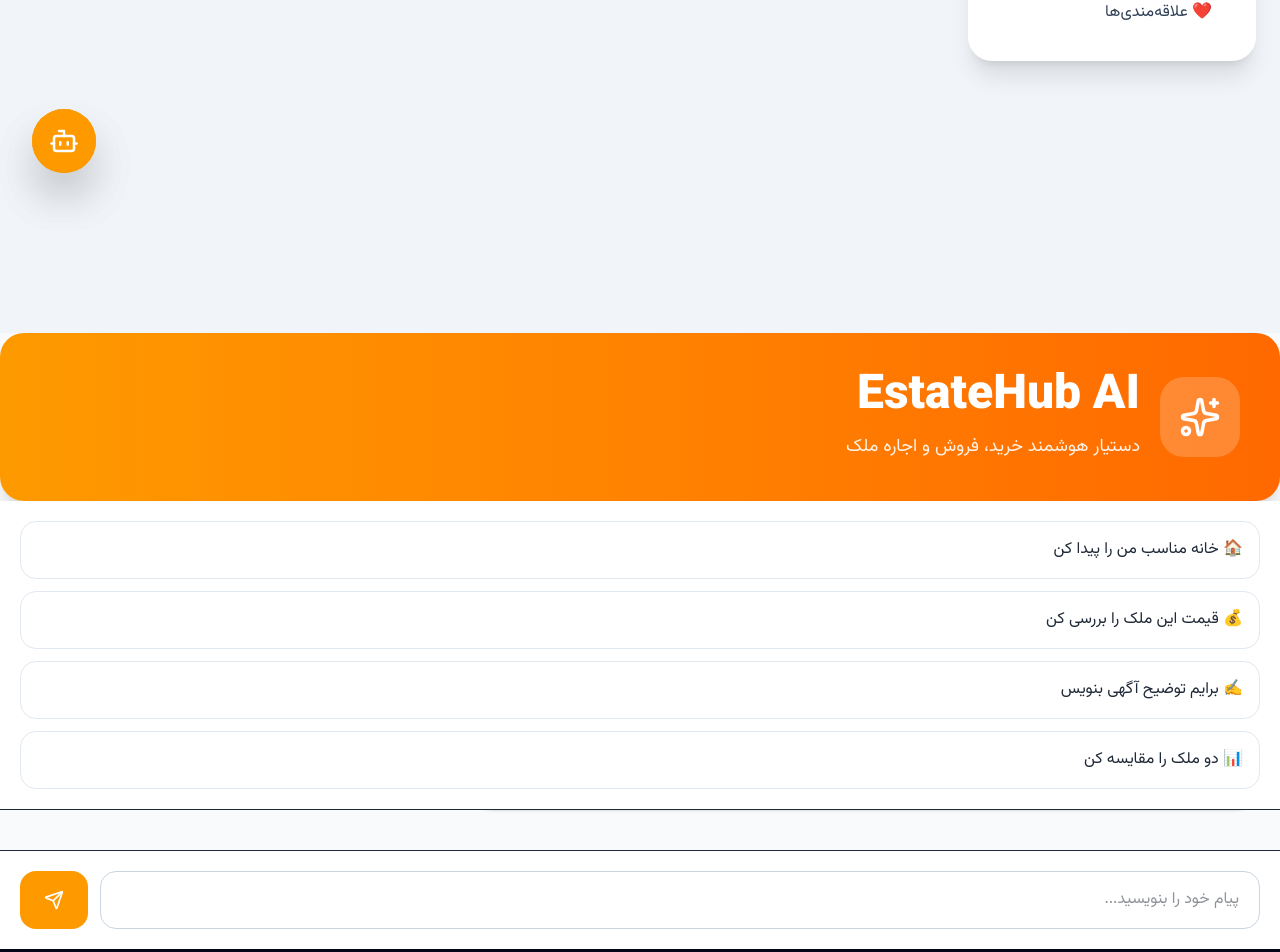
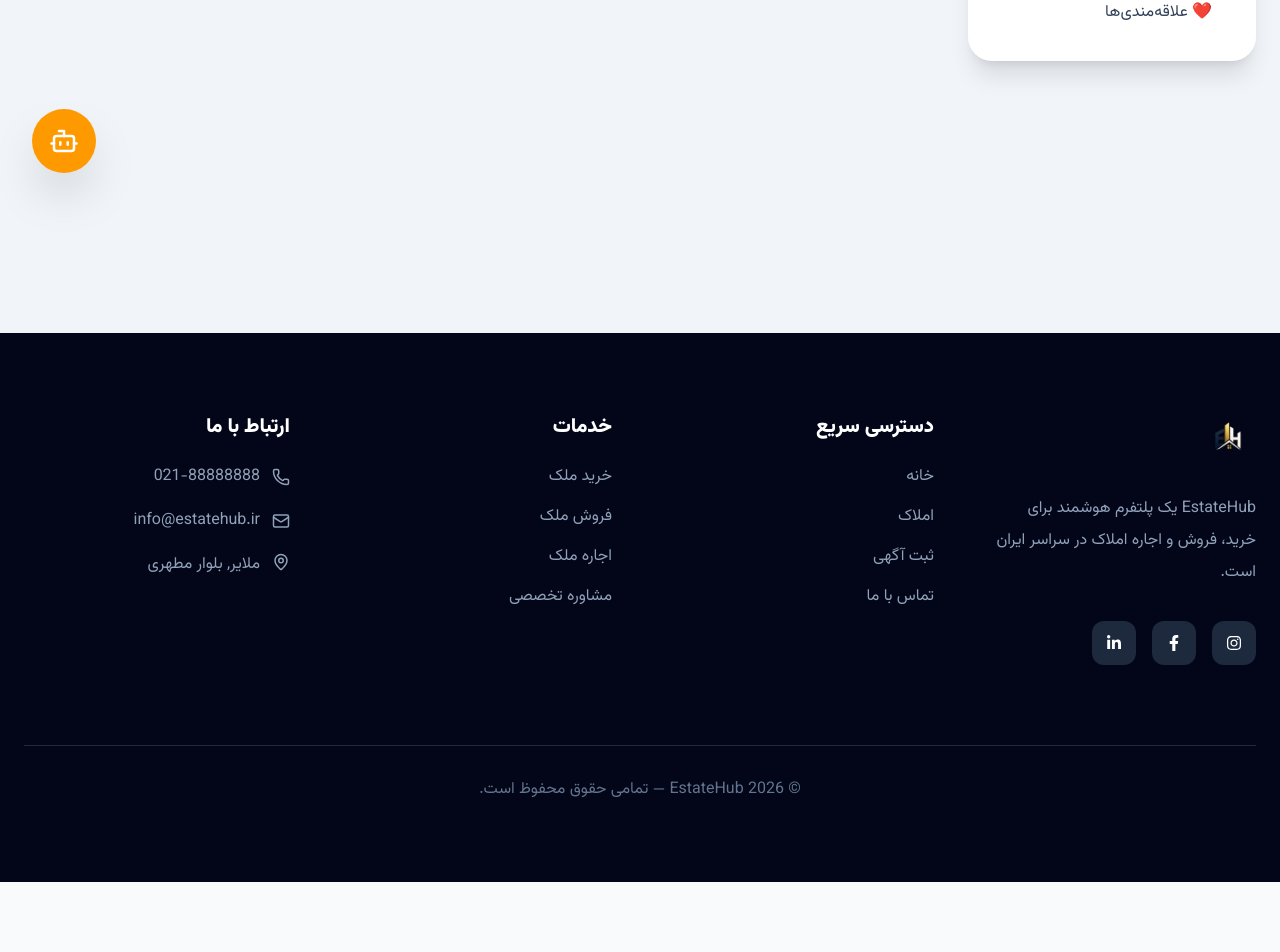
Before and after one commit to parisaoncs50p/EstateHub, a React (Vite) app: page /dashboard in a window 1280 px wide. Shown: the part 595-1547 px from the top of the page. After the commit the page ends 1477 px from the top, so only its background shows below. Built offline with nearby package versions, Linux system fonts and the light colour scheme; sample sign-in values are in the browser's storage.

Commit message:
feat: add featured properties section

```diff
--- a/src/App.jsx
+++ b/src/App.jsx
@@ -1,10 +1,6 @@
 
-import AI from "./pages/AI";
+
 import AIAssistant from "./components/ai/AIAssistant";
-import { useState } from "react";
-
-import AIButton from "./components/ai/AIButton";
-import AIChat from "./components/ai/AIChat";
 import ProtectedRoute from "./components/auth/ProtectedRoute";
 import Dashboard from "./pages/Dashboard";
 import DashboardHome from "./pages/DashboardHome";
@@ -27,7 +23,7 @@
 import NotFound from "./pages/NotFound";
 
 function App() {
-  const [openAI, setOpenAI] = useState(false);
+
   return (
     <>
       <Navbar />
@@ -67,10 +63,6 @@
           element={<VerifyCode />}
         />
 
-        <Route
-          path="/ai"
-          element={<AI />}
-        />
 
         <Route path="/contact" element={<Contact />} />
 
@@ -99,14 +91,7 @@
           element={<NotFound />}
         />
       </Routes>
-      <AIButton
-          onClick={() => setOpenAI(true)}
-        />
 
-        <AIChat
-          open={openAI}
-          onClose={() => setOpenAI(false)}
-        />
       <Footer />
       <AIAssistant />
     </>
--- a/src/components/ai/AIAssistant.jsx
+++ b/src/components/ai/AIAssistant.jsx
@@ -1,49 +1,61 @@
 
 import { useState } from "react";
-import { Bot, X } from "lucide-react";
+import { useLocation } from "react-router-dom";
+import { Bot } from "lucide-react";
+
+import AIWelcome from "./AIWelcome";
 import AIChat from "./AIChat";
 
 function AIAssistant() {
+  const location = useLocation();
+
   const [open, setOpen] = useState(false);
+
+  // صفحاتی که AI نمایش داده نشود
+  const hiddenPages = ["/login", "/register", "/verify"];
+
+  if (hiddenPages.includes(location.pathname)) {
+    return null;
+  }
 
   return (
     <>
-
-      {open && (
-        <div className="fixed bottom-24 left-8 z-[9999] h-[600px] w-[400px] overflow-hidden rounded-3xl bg-white shadow-2xl">
-
-          <div className="flex items-center justify-between bg-amber-500 px-6 py-5 text-white">
-
-            <div>
-
-              <h2 className="text-xl font-black">
-                EstateHub AI
-              </h2>
-
-              <p className="text-sm opacity-80">
-                دستیار هوشمند املاک
-              </p>
-
-            </div>
-
-            <button onClick={() => setOpen(false)}>
-              <X />
-            </button>
-
-          </div>
-
-          <AIChat />
-
-        </div>
+      {/* پیام خوش‌آمدگویی فقط صفحه اصلی */}
+      {!open && location.pathname === "/" && (
+        <AIWelcome onOpen={() => setOpen(true)} />
       )}
 
+      {/* پنجره چت */}
+      <AIChat
+        open={open}
+        onClose={() => setOpen(false)}
+      />
+
+      {/* دکمه شناور */}
       <button
-        onClick={() => setOpen(!open)}
-        className="fixed bottom-8 left-8 z-[9999] flex h-16 w-16 items-center justify-center rounded-full bg-amber-500 text-white shadow-2xl transition hover:scale-110"
+        onClick={() => setOpen((prev) => !prev)}
+        className="
+          fixed
+          bottom-8
+          left-8
+          z-[99999]
+          flex
+          h-16
+          w-16
+          items-center
+          justify-center
+          rounded-full
+          bg-amber-500
+          text-white
+          shadow-2xl
+          transition
+          duration-300
+          hover:scale-110
+          hover:bg-amber-600
+        "
       >
         <Bot size={30} />
       </button>
-
     </>
   );
 }
--- a/src/components/ai/AIButton.jsx
+++ b/src/components/ai/AIButton.jsx
@@ -1,7 +1,7 @@
 
 import { Bot } from "lucide-react";
 
-function AIButton({ onClick }) {
+function AIButton({ open, onClick }) {
   return (
     <button
       onClick={onClick}
@@ -9,7 +9,7 @@
       fixed
       bottom-8
       left-8
-      z-[999]
+      z-[9999]
       flex
       h-16
       w-16
@@ -23,9 +23,13 @@
       duration-300
       hover:scale-110
       hover:bg-amber-600
+      active:scale-95
       "
     >
-      <Bot size={30} />
+      <Bot
+        size={30}
+        className={open ? "rotate-12 transition" : "transition"}
+      />
     </button>
   );
 }
--- a/src/components/ai/AIChat.jsx
+++ b/src/components/ai/AIChat.jsx
@@ -1,123 +1,137 @@
 
-import { useEffect, useRef, useState } from "react";
+import { useState, useRef, useEffect } from "react";
 import { Send } from "lucide-react";
 
 import AIHeader from "./AIHeader";
+import AISuggestions from "./AISuggestions";
 import AIMessage from "./AIMessage";
-import AISuggestions from "./AISuggestions";
-import AITyping from "./AITyping";
 
-function AIChat() {
-  const [messages, setMessages] = useState([
-    {
-      role: "assistant",
-      content:
-        "سلام 👋\nمن دستیار هوشمند EstateHub هستم.\nهر سوالی درباره خرید، فروش یا اجاره ملک داشته باشید از من بپرسید.",
-    },
-  ]);
+function AIChat({ open, onClose }) {
+  const [messages, setMessages] = useState([]);
 
-  const [text, setText] = useState("");
-  const [typing, setTyping] = useState(false);
+  const [input, setInput] = useState("");
 
-  const bottomRef = useRef(null);
+  const [chatting, setChatting] = useState(false);
+
+  const messagesEndRef = useRef(null);
 
   useEffect(() => {
-    bottomRef.current?.scrollIntoView({
+    messagesEndRef.current?.scrollIntoView({
       behavior: "smooth",
     });
-  }, [messages, typing]);
+  }, [messages]);
 
-  const fakeAnswer = (question) => {
-    if (question.includes("خانه")) {
-      return "برای پیدا کردن خانه مناسب، لطفاً بودجه، شهر و متراژ موردنظرتان را بگویید.";
-    }
+  if (!open) return null;
 
-    if (question.includes("قیمت")) {
-      return "برای بررسی قیمت، لینک یا مشخصات ملک را ارسال کنید.";
-    }
-
-    if (question.includes("آگهی")) {
-      return "حتماً، مشخصات ملک را بدهید تا یک متن حرفه‌ای برای آگهی بنویسم.";
-    }
-
-    if (question.includes("مقایسه")) {
-      return "مشخصات دو ملک را ارسال کنید تا آن‌ها را کامل مقایسه کنم.";
-    }
-
-    return "در نسخه نهایی این بخش به ChatGPT متصل خواهد شد.";
-  };
-
-  const sendMessage = (value = text) => {
-    if (!value.trim()) return;
+  const handleSuggestion = (text) => {
+    setChatting(true);
 
     const userMessage = {
       role: "user",
-      content: value,
+      text,
     };
 
-    setMessages((prev) => [...prev, userMessage]);
+    const aiMessage = {
+      role: "assistant",
+      text:
+        "این بخش در حال حاضر آزمایشی است. بعداً به OpenAI یا Gemini متصل خواهد شد.",
+    };
 
-    setText("");
+    setMessages([userMessage, aiMessage]);
+  };
 
-    setTyping(true);
+  const handleSend = () => {
+    if (!input.trim()) return;
 
-    setTimeout(() => {
-      setTyping(false);
+    setChatting(true);
+
+    const userMessage = {
+      role: "user",
+      text: input,
+    };
+
+    const aiMessage = {
+      role: "assistant",
+      text:
+        "پیام دریافت شد. در نسخه بعدی پاسخ واقعی هوش مصنوعی نمایش داده خواهد شد.",
+    };
 
     setMessages((prev) => [
       ...prev,
-        {
-          role: "assistant",
-          content: fakeAnswer(value),
-        },
+      userMessage,
+      aiMessage,
     ]);
-    }, 1200);
+
+    setInput("");
   };
 
   return (
-    <div className="flex h-[600px] flex-col bg-slate-50">
+    <div
+      className="
+      fixed
+      bottom-28
+      left-8
+      z-[99999]
+      flex
+      h-[520px]
+      w-[420px]
+      flex-col
+      overflow-hidden
+      rounded-3xl
+      bg-white
+      shadow-2xl
+      "
+    >
+      <AIHeader
+        chatting={chatting}
+        onBack={() => {
+          setMessages([]);
+          setChatting(false);
+        }}
+        onClose={onClose}
+      />
 
-      <AIHeader />
+      <div className="flex-1 overflow-y-auto bg-slate-50 p-5">
 
-      {messages.length === 1 && (
-        <div className="border-b bg-white p-5">
-          <AISuggestions onSelect={sendMessage} />
-        </div>
-      )}
-
-      <div className="flex-1 space-y-5 overflow-y-auto p-5">
-
+        {!chatting ? (
+          <AISuggestions
+            onSelect={handleSuggestion}
+          />
+        ) : (
+          <>
             {messages.map((msg, index) => (
               <AIMessage
                 key={index}
-            message={msg}
+                role={msg.role}
+                text={msg.text}
               />
             ))}
 
-        {typing && <AITyping />}
-
-        <div ref={bottomRef}></div>
-
+            <div ref={messagesEndRef} />
+          </>
+        )}
       </div>
 
-      <div className="border-t bg-white p-5">
+      <div className="border-t bg-white p-4">
 
-        <div className="flex gap-3">
+        <div className="flex items-center gap-3">
 
           <input
-            type="text"
-            value={text}
-            placeholder="پیام خود را بنویسید..."
-            onChange={(e) => setText(e.target.value)}
+            value={input}
+            onChange={(e) =>
+              setInput(e.target.value)
+            }
             onKeyDown={(e) =>
-              e.key === "Enter" && sendMessage()
+              e.key === "Enter" &&
+              handleSend()
             }
-            className="flex-1 rounded-2xl border border-slate-300 px-5 py-4 outline-none transition focus:border-amber-500"
+            placeholder="پیام خود را بنویس..."
+            className="flex-1 rounded-2xl border p-3 outline-none focus:border-amber-500"
           />
 
           <button
-            onClick={() => sendMessage()}
-            className="rounded-2xl bg-amber-500 px-6 text-white transition hover:bg-amber-600"
+            onClick={handleSend}
+            className="rounded-2xl bg-amber-500 p-3 text-white transition hover:bg-amber-600"
           >
             <Send size={20} />
           </button>
--- a/src/components/ai/AIHeader.jsx
+++ b/src/components/ai/AIHeader.jsx
@@ -1,32 +1,58 @@
 
-import { Sparkles } from "lucide-react";
+import {
+  ArrowRight,
+  X,
+  Bot,
+} from "lucide-react";
 
-function AIHeader() {
+function AIHeader({
+  chatting,
+  onBack,
+  onClose,
+}) {
   return (
-    <div className="rounded-3xl bg-gradient-to-r from-amber-500 to-orange-500 p-10 text-white shadow-xl">
+    <div className="flex items-center justify-between bg-amber-500 px-5 py-4 text-white">
 
-      <div className="flex items-center gap-5">
+      <div className="flex items-center gap-3">
 
-        <div className="flex h-20 w-20 items-center justify-center rounded-3xl bg-white/20">
+        {chatting && (
 
-          <Sparkles size={42} />
+          <button
+            onClick={onBack}
+            className="transition hover:scale-110"
+          >
+            <ArrowRight size={22} />
+          </button>
+
+        )}
+
+        <div className="flex h-11 w-11 items-center justify-center rounded-full bg-white/20">
+
+          <Bot size={22} />
 
         </div>
 
         <div>
 
-          <h1 className="text-5xl font-black">
+          <h2 className="font-black">
             EstateHub AI
-          </h1>
+          </h2>
 
-          <p className="mt-3 text-lg text-white/90">
-            دستیار هوشمند خرید، فروش و اجاره ملک
+          <p className="text-xs opacity-80">
+            دستیار هوشمند املاک
           </p>
 
         </div>
 
       </div>
 
+      <button
+        onClick={onClose}
+        className="transition hover:rotate-90"
+      >
+        <X size={22} />
+      </button>
+
     </div>
   );
 }
--- a/src/components/ai/AIMessage.jsx
+++ b/src/components/ai/AIMessage.jsx
@@ -1,21 +1,28 @@
 
-function AIMessage({ message }) {
-  const ai = message.role === "assistant";
+function AIMessage({ role, text }) {
+  const isUser = role === "user";
 
   return (
     <div
-      className={`flex ${
-        ai ? "justify-start" : "justify-end"
+      className={`mb-5 flex ${
+        isUser ? "justify-end" : "justify-start"
       }`}
     >
       <div
-        className={`max-w-[80%] rounded-3xl px-5 py-4 leading-8 shadow ${
-          ai
-            ? "bg-white text-slate-800"
-            : "bg-amber-500 text-white"
-        }`}
+        className={`
+          max-w-[85%]
+          rounded-2xl
+          px-5
+          py-4
+          shadow
+          ${
+            isUser
+              ? "bg-amber-500 text-white rounded-br-md"
+              : "bg-white text-slate-700 rounded-bl-md"
+          }
+        `}
       >
-        {message.content}
+        {text}
       </div>
     </div>
   );
--- a/src/components/ai/AISuggestions.jsx
+++ b/src/components/ai/AISuggestions.jsx
@@ -1,24 +1,68 @@
 
 function AISuggestions({ onSelect }) {
-  const list = [
-    "🏠 خانه مناسب من را پیدا کن",
-    "💰 قیمت این ملک را بررسی کن",
-    "✍️ برایم توضیح آگهی بنویس",
-    "📊 دو ملک را مقایسه کن",
+  const suggestions = [
+    {
+      icon: "🏠",
+      text: "خانه مناسب من را پیدا کن",
+    },
+    {
+      icon: "💰",
+      text: "قیمت این ملک مناسب است؟",
+    },
+    {
+      icon: "📊",
+      text: "دو ملک را مقایسه کن",
+    },
+    {
+      icon: "✍️",
+      text: "برایم متن آگهی بنویس",
+    },
   ];
 
   return (
-    <div className="grid gap-3">
+    <div className="space-y-4">
 
-      {list.map((item) => (
-        <button
-          key={item}
-          onClick={() => onSelect(item)}
-          className="rounded-2xl border border-slate-200 bg-white p-4 text-right transition hover:border-amber-500 hover:bg-amber-50"
-        >
-          {item}
-        </button>
-      ))}
+      <h2 className="text-center text-xl font-black text-slate-700">
+        سلام 👋
+      </h2>
+
+      <p className="text-center text-slate-500">
+        امروز چطور می‌توانم کمکت کنم؟
+      </p>
+
+      <div className="mt-8 grid gap-4">
+
+        {suggestions.map((item) => (
+          <button
+            key={item.text}
+            onClick={() => onSelect(item.text)}
+            className="
+            flex
+            items-center
+            gap-4
+            rounded-2xl
+            border
+            border-slate-200
+            bg-white
+            p-4
+            text-right
+            transition
+            duration-300
+            hover:border-amber-500
+            hover:bg-amber-50
+            "
+          >
+            <span className="text-2xl">
+              {item.icon}
+            </span>
+
+            <span className="font-bold text-slate-700">
+              {item.text}
+            </span>
+          </button>
+        ))}
+
+      </div>
 
     </div>
   );
--- /dev/null
+++ b/src/components/ai/AIWelcome.jsx
@@ -0,0 +1,59 @@
+
+import { Sparkles } from "lucide-react";
+
+function AIWelcome({ onOpen }) {
+  return (
+    <div
+      onClick={onOpen}
+      className="
+      fixed
+      bottom-10
+      left-28
+      z-[9998]
+      cursor-pointer
+      rounded-2xl
+      bg-white
+      px-5
+      py-4
+      shadow-2xl
+      transition
+      duration-300
+      hover:-translate-y-1
+      hover:shadow-amber-300
+      animate-[fadeIn_.5s]
+      "
+    >
+      <div className="flex items-center gap-3">
+
+        <div className="flex h-11 w-11 items-center justify-center rounded-full bg-amber-100">
+
+          <Sparkles
+            size={20}
+            className="text-amber-500"
+          />
+
+        </div>
+
+        <div>
+
+          <h3 className="font-black text-slate-800">
+            EstateHub AI
+          </h3>
+
+          <p className="text-sm text-slate-500">
+            🤖 دنبال خانه مناسب هستی؟
+          </p>
+
+          <p className="text-sm text-amber-500 font-bold">
+            از من بپرس...
+          </p>
+
+        </div>
+
+      </div>
+
+    </div>
+  );
+}
+
+export default AIWelcome;
--- a/src/components/common/Logo.jsx
+++ b/src/components/common/Logo.jsx
@@ -11,7 +11,7 @@
       <img
         src={logo}
         alt="EstateHub"
-        className="h-14 w-auto object-contain transition hover:scale-105"
+        className="h-14 w-auto object-contain transition hover:scale-115"
       />
     </Link>
   );
```
Also changed, not shown: src/components/ai/AITyping.jsx (deleted, +0 -22 lines), src/components/ai/Typing.jsx (+7 -7 lines), src/pages/AI.jsx (deleted, +0 -25 lines). Lines whose indentation alone changed are shown as unchanged.
